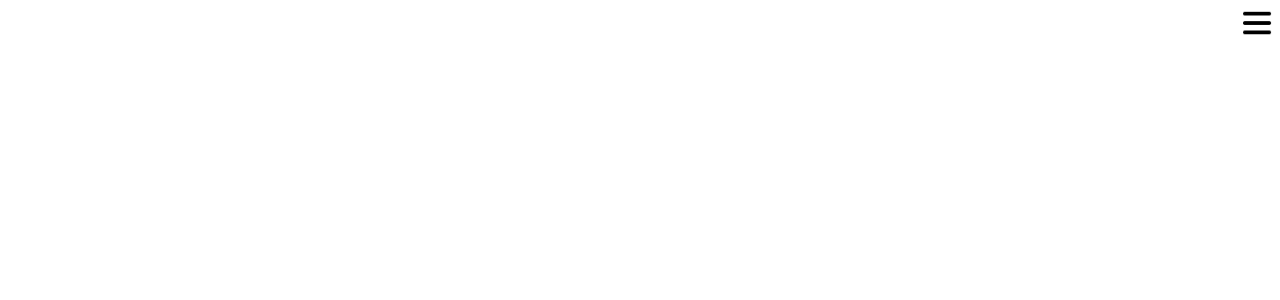
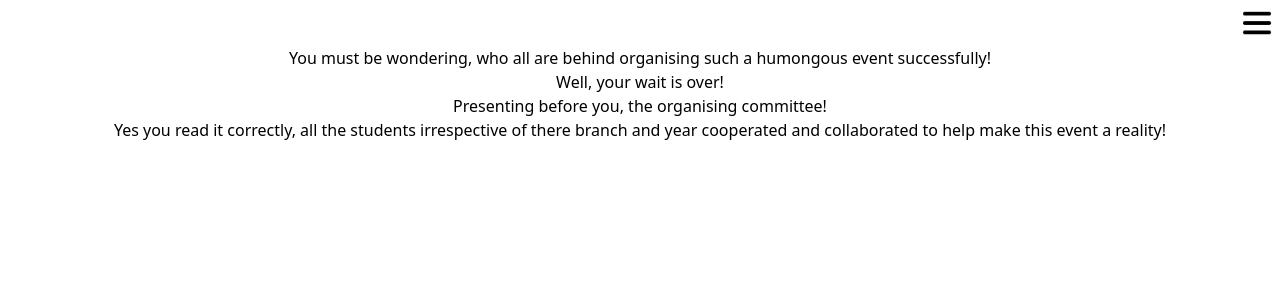
Before and after one commit to ujjwalkirti/mmnct, a Next.js app: page /organisers in a window 1280 px wide. Shown: the top 300 px of the page. Built offline with nearby package versions, Linux system fonts and the light colour scheme.

Commit message:
changed the ui

```diff
--- a/pages/organisers.js
+++ b/pages/organisers.js
@@ -1,4 +1,5 @@
 import Head from "next/head";
+import Image from "next/image";
 import React from "react";
 import Navbar from "../components/Navbar";
 
@@ -9,7 +10,24 @@ function Organisers() {
         <title>Organising Team</title>
       </Head>
       <Navbar />
+      <div className="text-center">
+        <p>
+          You must be wondering, who all are behind organising such a humongous
+          event successfully!
+        </p>
+        <p>Well, your wait is over!</p>
+        <p>Presenting before you, the organising committee!</p>
+        {/* <div className="relative">
+          <Image src="/vector-7.png" height={300} width={500} />
+          <p className="absolute top-14  px-2 py-4 font-bold text-3xl text-white">Student community of SVNIT!</p>
+        </div> */}
 
+        <p>
+          Yes you read it correctly, all the students irrespective of there
+          branch and year cooperated and collaborated to help make this event a
+          reality!
+        </p>
+      </div>
     </div>
   );
 }
```
